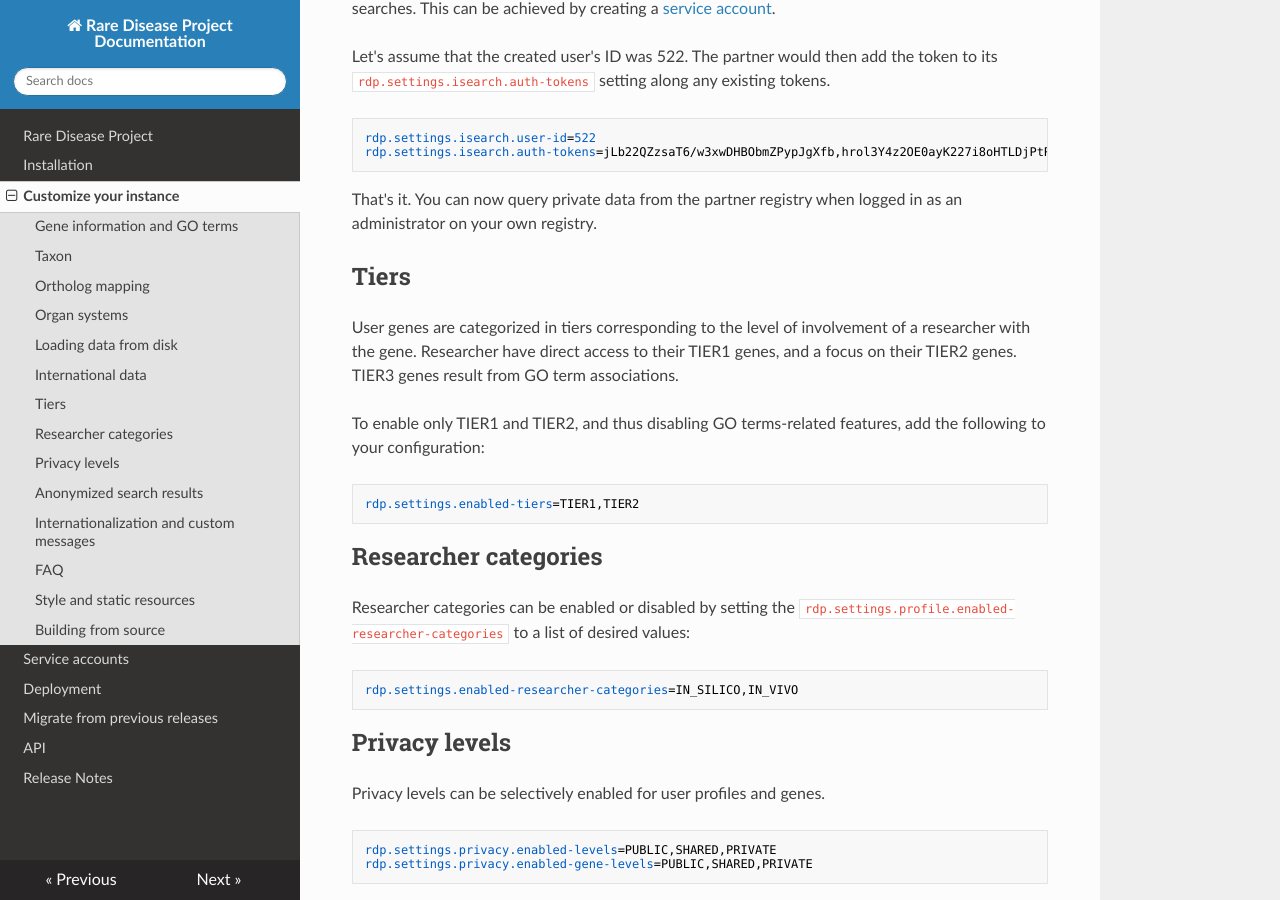
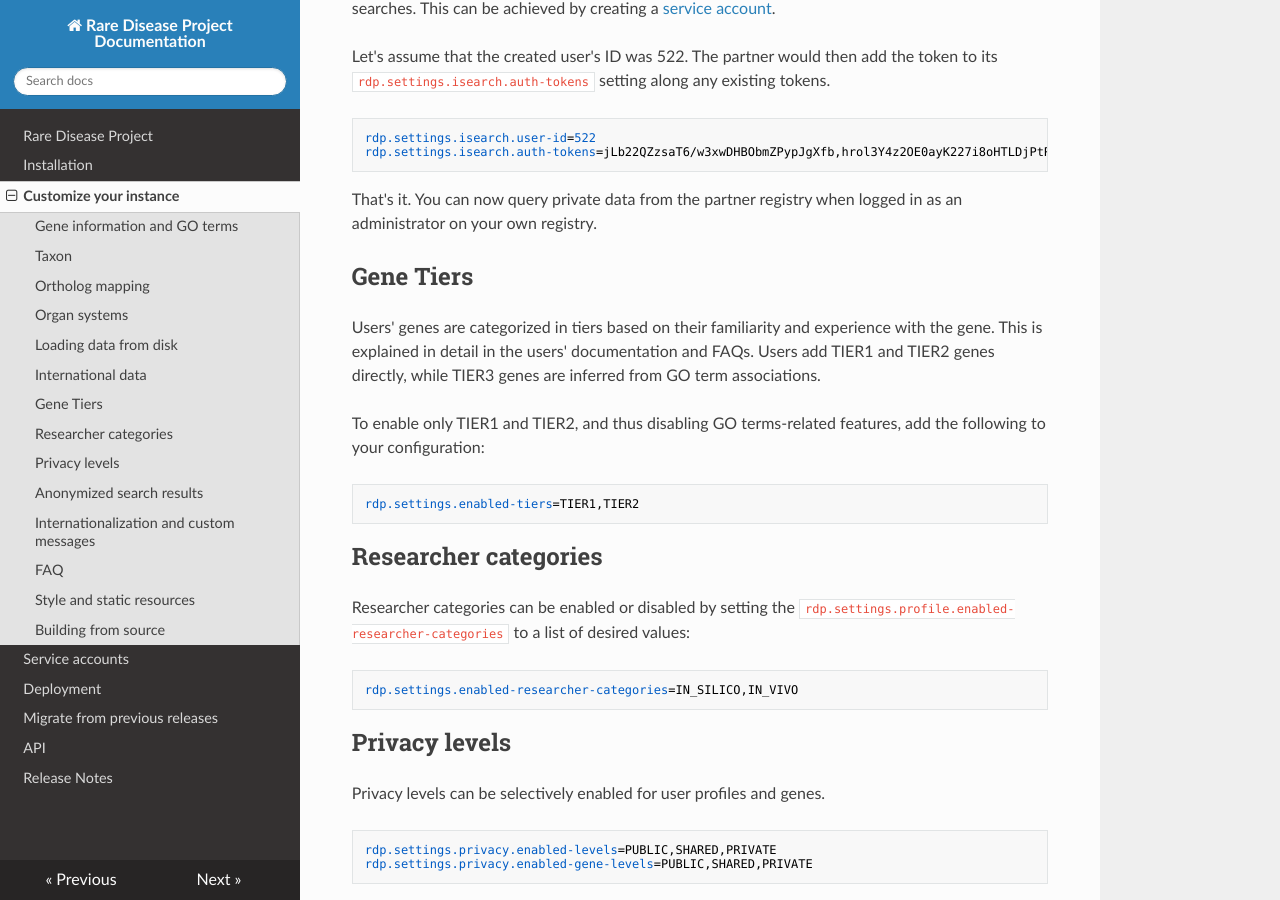
Before and after one commit to PavlidisLab/rdp, an MkDocs documentation site: the page built from docs/customization.md, in a window 1280 px wide and 900 px high, scrolled down 3355 px. Built offline with MkDocs 1.6.1, drawn with Linux system fonts in a browser that asks for light colours; nearby versions of some CDN libraries.

Commit message:
Update customization.md

```diff
--- a/docs/customization.md
+++ b/docs/customization.md
@@ -165,10 +165,9 @@ rdp.settings.isearch.auth-tokens=jLb22QZzsaT6/w3xwDHBObmZPypJgXfb,hrol3Y4z2OE0ay
 That's it. You can now query private data from the partner registry when logged in as an administrator on your own
 registry.
 
-## Tiers
+## Gene Tiers
 
-User genes are categorized in tiers corresponding to the level of involvement of a researcher with the gene. Researcher
-have direct access to their TIER1 genes, and a focus on their TIER2 genes. TIER3 genes result from GO term associations.
+Users' genes are categorized in tiers based on their familiarity and experience with the gene. This is explained in detail in the users' documentation and FAQs. Users add TIER1 and TIER2 genes directly, while TIER3 genes are inferred from GO term associations.
 
 To enable only TIER1 and TIER2, and thus disabling GO terms-related features, add the following to your configuration:
 
```
